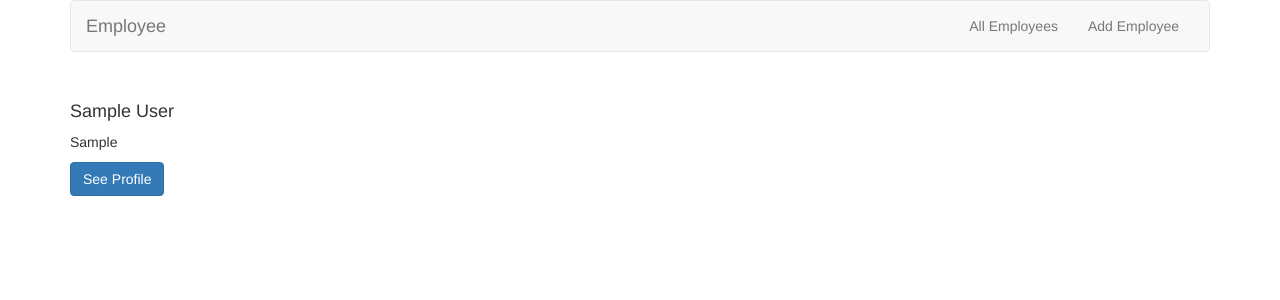
After one commit to osama-mohamed/employee_system, a Django app: page /employees/ in a window 1280 px wide. The commit adds this page. Shown: the top 300 px of the page. Run offline with Django 3.2, Linux system fonts and the light colour scheme; tables that the repository leaves empty hold one stand-in row (values such as "Sample post"); some libraries are stand-ins or nearby versions.

Commit message:
all employees list, employee detail

```diff
--- a/employee/urls.py
+++ b/employee/urls.py
@@ -6,7 +6,7 @@ from django.conf.urls.static import static
 
 urlpatterns = [
     url(r'^admin/', admin.site.urls),
-    url(r'^', include('employees.urls', namespace='employees')),
+    url(r'^employees/', include('employees.urls', namespace='employees')),
 ]
 
 urlpatterns += static(settings.STATIC_URL, document_root=settings.STATIC_ROOT)
--- a/employees/models.py
+++ b/employees/models.py
@@ -1,4 +1,5 @@
 from django.db import models
+from django.core.urlresolvers import reverse
 
 
 class Employees(models.Model):
@@ -30,3 +31,6 @@ class Employees(models.Model):
     nationality = models.CharField(max_length=255)
     marital_status = models.PositiveIntegerField(choices=MARITAL_STATUS_CHOICES)
     salary = models.PositiveIntegerField()
+
+    def get_absolute_url(self):
+        return reverse('employees:detail', kwargs={'pk': self.pk})
--- /dev/null
+++ b/employees/templates/employees/all_employees.html
@@ -0,0 +1,23 @@
+{% extends 'base.html' %}
+
+{% block title %}
+    {{ title }} | {{ block.super }}
+{% endblock %}
+
+{% block body %}
+    <div class="row">
+        <br>
+        {% for emp in object_list %}
+            <div class="col-sm-3">
+            <div class="card" style="width:400px">
+              <div class="card-body">
+                <h4 class="card-title">{{ emp.full_name }}</h4>
+                <p class="card-text">{{ emp.first_name }}</p>
+                <a href="{% url 'employees:detail' emp.id %}" class="btn btn-primary">See Profile</a>
+              </div>
+            </div>
+            </div>
+
+        {% endfor %}
+    </div>
+{% endblock %}
--- a/employees/urls.py
+++ b/employees/urls.py
@@ -1,7 +1,13 @@
-from django.conf.urls import url, include
+from django.conf.urls import url
 
-from .views import AddEmployeeView
+from .views import (
+    AddEmployeeView,
+    AllEmployeesView,
+    EmployeeDetailView,
+)
 
 urlpatterns = [
     url(r'^add/$', AddEmployeeView.as_view(), name='add'),
+    url(r'^$', AllEmployeesView.as_view(), name='all'),
+    url(r'^(?P<pk>\d+)/$', EmployeeDetailView.as_view(), name='detail'),
 ]
--- a/employees/views.py
+++ b/employees/views.py
@@ -1,8 +1,13 @@
 from django.shortcuts import render
-from django.views.generic import CreateView
+from django.views.generic import (
+    CreateView,
+    ListView,
+    DetailView,
+)
 from django.core.urlresolvers import reverse_lazy, reverse
 
 from .forms import AddEmployeeForm
+from .models import Employees
 
 
 class AddEmployeeView(CreateView):
@@ -14,3 +19,26 @@ class AddEmployeeView(CreateView):
         context = super(AddEmployeeView, self).get_context_data(**kwargs)
         context['title'] = 'Add Employee'
         return context
+
+
+class AllEmployeesView(ListView):
+    queryset = Employees.objects.all().order_by('-id')
+    template_name = 'employees/all_employees.html'
+
+    def get_context_data(self, **kwargs):
+        context = super(AllEmployeesView, self).get_context_data(**kwargs)
+        context['title'] = 'All Employees'
+        return context
+
+
+class EmployeeDetailView(DetailView):
+    template_name = 'employees/all_employees.html'
+
+    def get_queryset(self):
+        qs = Employees.objects.filter(id=self.kwargs['pk'])
+        return qs
+
+    def get_context_data(self, **kwargs):
+        context = super(EmployeeDetailView, self).get_context_data(**kwargs)
+        context['title'] = 'Employee'
+        return context
--- a/static/css/style.css
+++ b/static/css/style.css
@@ -0,0 +1,3 @@
+ul.errorlist > li{
+    color: red;
+}
--- a/templates/includes/nav_bar.html
+++ b/templates/includes/nav_bar.html
@@ -20,9 +20,10 @@
         {% csrf_token %}
         <div class="form-group">
         </div>
-        <button type="submit" class="btn btn-default">Search</button>
+{#        <button type="submit" class="btn btn-default">Search</button>#}
       </form>
       <ul class="nav navbar-nav navbar-right">
+          <li><a href="{% url 'employees:all' %}">All Employees</a></li>
           <li><a href="{% url 'employees:add' %}">Add Employee</a></li>
         <li class="dropdown">
           <ul class="dropdown-menu">
```
Also changed, not shown: employees/forms.py (+57 -0 lines).
